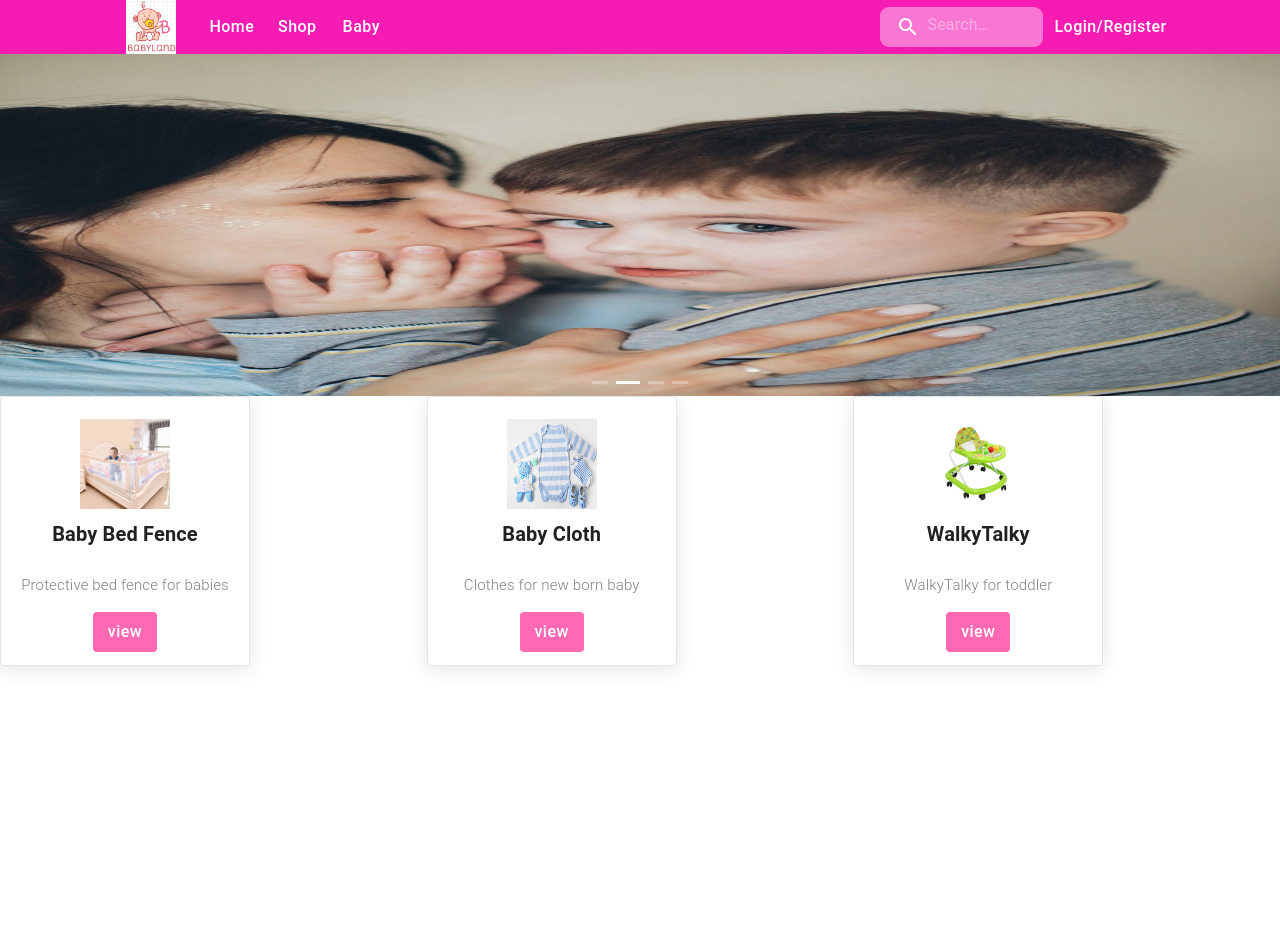
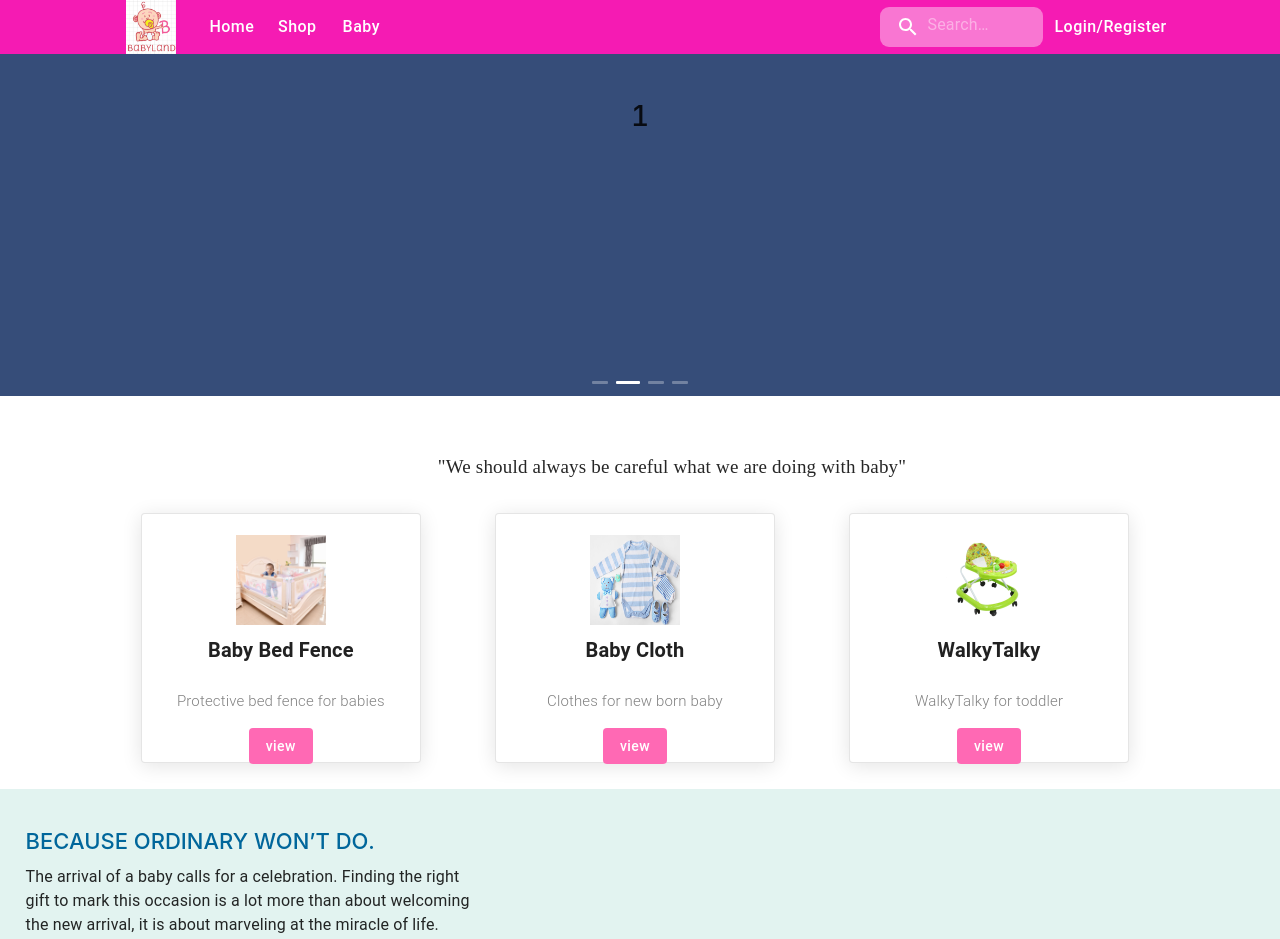
Before and after one commit to SushilSubedi/babyland, a React (Create React App) app: page / in a window 1280 px wide. Shown: the top 939 px of the page. Before the commit the page ends 800 px from the top, so only its background shows below. Built offline with nearby package versions, Linux system fonts and the light colour scheme.

Commit message:
home blog added in home page

```diff
--- a/src/App.js
+++ b/src/App.js
@@ -8,10 +8,7 @@ const App = () => {
     <MuiThemeProvider theme={theme}>
       <Routers/>
     </MuiThemeProvider>
-
-
   )
-
 }
 
 export default App;
--- a/src/Theme/theme.js
+++ b/src/Theme/theme.js
@@ -17,7 +17,8 @@ const theme = createMuiTheme({
       MuiButton: {
         root: {
           color: 'white',
-          fontSize:'16px'
+          // backgroundColor:'hotpink',
+          fontSize:'14px'
           // '&:hover': {
           //   backgroundColor: ''
           // }
--- a/src/components/AppCard/AppCard.js
+++ b/src/components/AppCard/AppCard.js
@@ -8,7 +8,7 @@ const classes = useStyles();
 return(
     <Box component={Paper} className={classes.card} >
         <div style={{marginRight:'auto',marginLeft:'auto',textAlign:'center'}}>
-             <img src={imgSrc}  className={classes.img}/>
+             <img src={imgSrc}  className={classes.img} alt="mother text"/>
             <Typography>
                 <Box
                     fontWeight= {600}
@@ -52,12 +52,12 @@ createStyles({
     card: {
         display: 'flex',
         flexDirection: 'column',
-        width: '250px',
-        height: '270px',
+        width: '280px',
+        height: '250px',
         justifyContent: 'space-around',
         alignItems: 'center',
         padding: '2% 1% 6% 1%',
-        marginBottom: '22%',
+        // marginBottom: '22%',
         boxShadow: '0 3px 20px 0 rgba(0, 0, 0, 0.11)',
         position:'relative',
         border: '1px solid rgba(0,0,0,0.1)',
@@ -70,7 +70,7 @@ createStyles({
         color:'white',
         textTransform:'initial',
         "&:hover":{
-            backgroundColor:'blue'
+            backgroundColor:'#fc03d7'
         }
     },
     img:{
--- a/src/components/Home/Home.js
+++ b/src/components/Home/Home.js
@@ -1,16 +1,40 @@
 import React from 'react';
 import ImageSlider from '../ImageSlider/ImageSlider';
 import AppCardList from '../AppCard/AppCardList';
+import { Typography,makeStyles,createStyles } from '@material-ui/core';
+import HomeBlog from '../HomeBlog/HomeBlog';
 
 const Home = () =>{
+    const classes = useStyles();
     return(
-        <div>
-            <div style={{paddingTop:'2%'}}>
+        <div style={{paddingTop:'2%'}}>
             <ImageSlider/>
-            <AppCardList/>
-
+            <div className={classes.CardTop}>
+                <div className={classes.Typography}>
+                    <Typography className={classes.Typo}>"We should always be careful what we are doing with baby"</Typography>
+                </div>
+                <AppCardList/>
             </div>
+            <HomeBlog/>
         </div>
     )
 }
+
+const useStyles = makeStyles(theme =>
+    createStyles({
+        CardTop:{
+            padding:'2% 6%  2% 11%'
+        },
+        Typography: {
+            display:'flex',
+            justifyContent:'center',
+            padding:'3%'
+        },
+        Typo: {
+            fontSize:'19px',
+            fontFamily:'cursive'
+        }
+    }))
+
+
 export default Home;
--- /dev/null
+++ b/src/components/HomeBlog/HomeBlog.js
@@ -0,0 +1,47 @@
+import React from 'react';
+import { Box, makeStyles, createStyles, Typography, Button } from '@material-ui/core';
+
+const HomeBlog = () =>{
+    const classes = useStyles();
+    return(
+        <Box className={classes.Blog} >
+            <Typography  variant="h5" className={classes.Typography1}>BECAUSE ORDINARY WON’T DO.</Typography>
+            <Typography className={classes.Typography2}>The arrival of a baby calls for a celebration. Finding the right gift to mark this occasion is a lot more than about welcoming the new arrival, it is about marveling at the miracle of life. Celebrate it with our curated gift hampers.</Typography>
+            <Button className={classes.button}>
+                Discover More
+            </Button>
+        </Box>
+    )
+}
+
+const useStyles = makeStyles(theme =>
+    createStyles({
+        Blog: {
+            backgroundColor:'#E2F3F0',
+            padding:'3% 1% 0% 2%'
+        },
+        Typography1: {
+            fontSize:'22px',
+            fontFamily:'inherit',
+            fontWeight:'500',
+            color:'#00669b'
+        },
+        Typography2: {
+            width:'450px',
+            paddingTop:'8px',
+            fontSize:'16px',
+            paddingBottom:'16px'
+        },
+        button: {
+            backgroundColor:'hotpink',
+            textTransform:'initial',
+            fontSize:'16px',
+            "&:hover": {
+                backgroundColor:'#fc03d7'
+            }
+        }
+
+    }));
+
+
+export default HomeBlog;
--- a/src/components/ImageSlider/ImageSlider.js
+++ b/src/components/ImageSlider/ImageSlider.js
@@ -10,10 +10,13 @@ const ImageSlider = () =>{
     return(
         <Carousel autoplay>
             <div>
-                <img src={mothertoddler} height='400px' width='1450px'/>
+                {/* <img src={mothertoddler} height='400px' width='1450px' alt="Image first to appear"/> */}
+                <h1>1</h1>
             </div>
             <div>
-                <img src={babymother} height='400px' width='1300px'/>
+            <h1>1</h1>
+
+                {/* <img src={babymother} height='400px' width='1300px' alt= "Image second to appe/> */}
             </div>
             <div>
                 <h3>3</h3>
```
